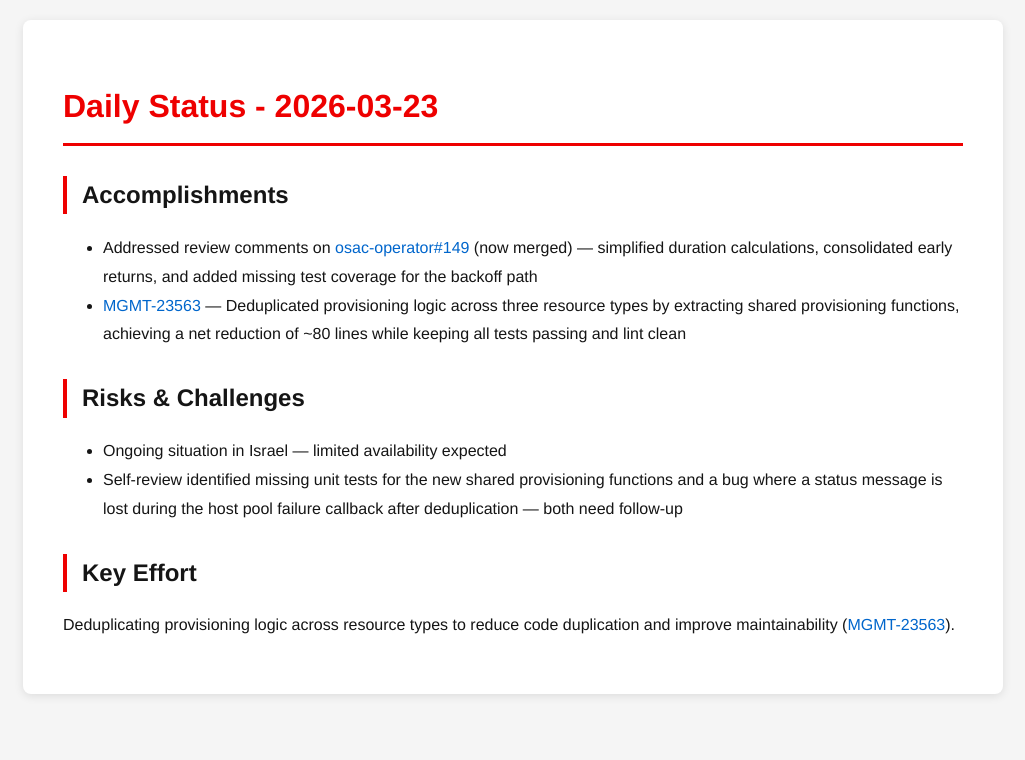
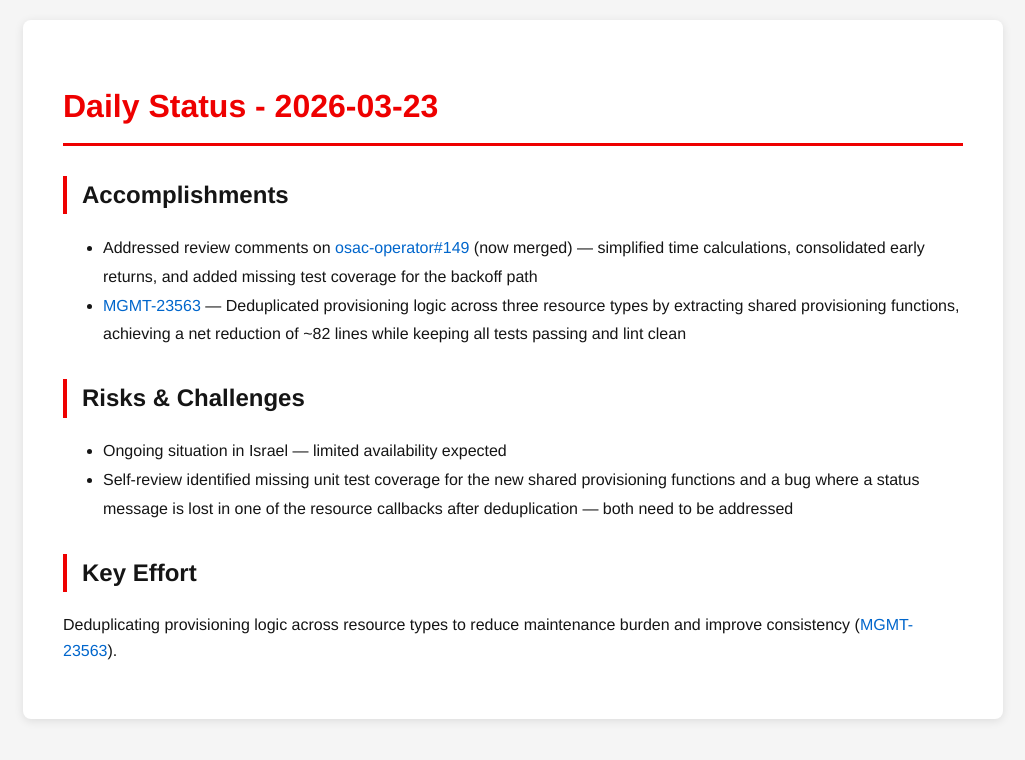
Before and after one commit to tzvatot/daily-status, a Jekyll site: the page built from 2026-03-23.md, in a window 1280 px wide. Shown: the top 760 px of the page, without its empty margins (127-1152 px from the left). Built offline with Jekyll 4.4.1, drawn with Linux system fonts in a browser that asks for light colours.

Commit message:
Daily status update - 2026-03-23

```diff
--- a/2026-03-23.md
+++ b/2026-03-23.md
@@ -7,12 +7,12 @@ date: 2026-03-23
 # Daily Status - 2026-03-23
 
 ## Accomplishments
-- Addressed review comments on [osac-operator#149](https://github.com/osac-project/osac-operator/pull/149) (now merged) — simplified duration calculations, consolidated early returns, and added missing test coverage for the backoff path
-- [MGMT-23563](https://issues.redhat.com/browse/MGMT-23563) — Deduplicated provisioning logic across three resource types by extracting shared provisioning functions, achieving a net reduction of ~80 lines while keeping all tests passing and lint clean
+- Addressed review comments on [osac-operator#149](https://github.com/osac-project/osac-operator/pull/149) (now merged) — simplified time calculations, consolidated early returns, and added missing test coverage for the backoff path
+- [MGMT-23563](https://issues.redhat.com/browse/MGMT-23563) — Deduplicated provisioning logic across three resource types by extracting shared provisioning functions, achieving a net reduction of ~82 lines while keeping all tests passing and lint clean
 
 ## Risks & Challenges
 - Ongoing situation in Israel — limited availability expected
-- Self-review identified missing unit tests for the new shared provisioning functions and a bug where a status message is lost during the host pool failure callback after deduplication — both need follow-up
+- Self-review identified missing unit test coverage for the new shared provisioning functions and a bug where a status message is lost in one of the resource callbacks after deduplication — both need to be addressed
 
 ## Key Effort
-Deduplicating provisioning logic across resource types to reduce code duplication and improve maintainability ([MGMT-23563](https://issues.redhat.com/browse/MGMT-23563)).
+Deduplicating provisioning logic across resource types to reduce maintenance burden and improve consistency ([MGMT-23563](https://issues.redhat.com/browse/MGMT-23563)).
```
